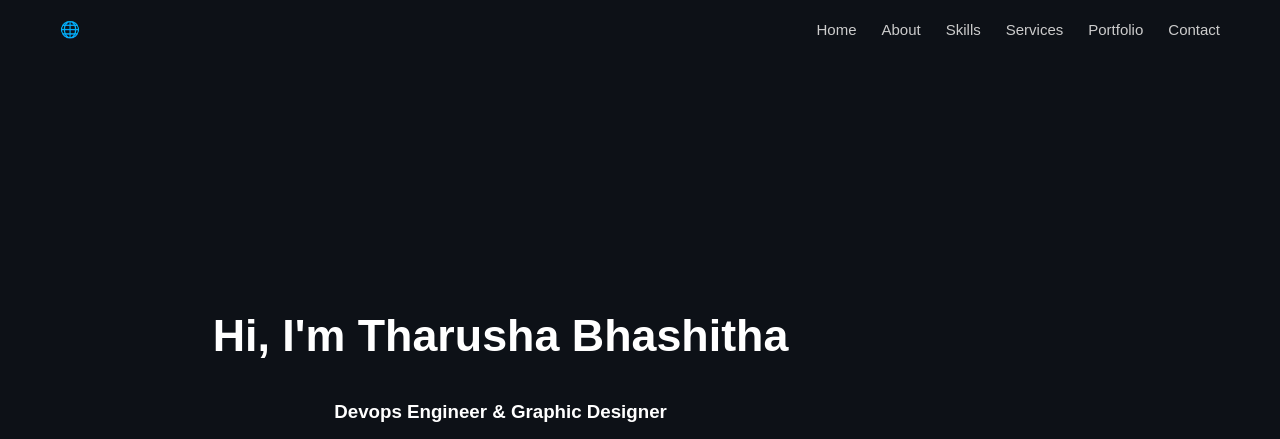
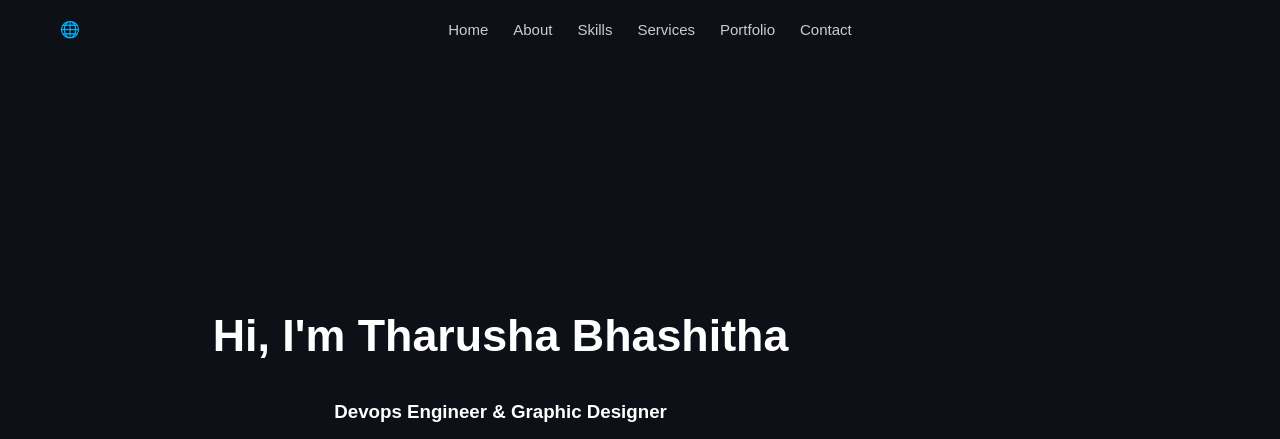
Before and after one commit to Ntharusha/MyPortfolio, a plain HTML site: page index.html in a window 1280 px wide. Shown: the top 439 px of the page. Drawn offline with Linux system fonts and the light colour scheme.

Commit message:
`Added justify-content and align-items properties to nav ul and nav ul li a styles`

```diff
--- a/styles.css
+++ b/styles.css
@@ -14,12 +14,19 @@ header {
     background: #0d1117;
 }
 
+nav {
+    flex: 1;
+    display: flex;
+    justify-content: center;
+}
+
 nav ul{
     list-style: none;
     display: flex;
     gap: 25px;
     margin: 0;
     padding: 0;
+    justify-content: center;
 }
 
 nav ul li a{
@@ -27,6 +34,7 @@ nav ul li a{
     color: #ccc;
     font-size: 15px;
     transition: color 0.3s;
+    align-items: center;
 }
 
 nav ul li a:hover,
```
